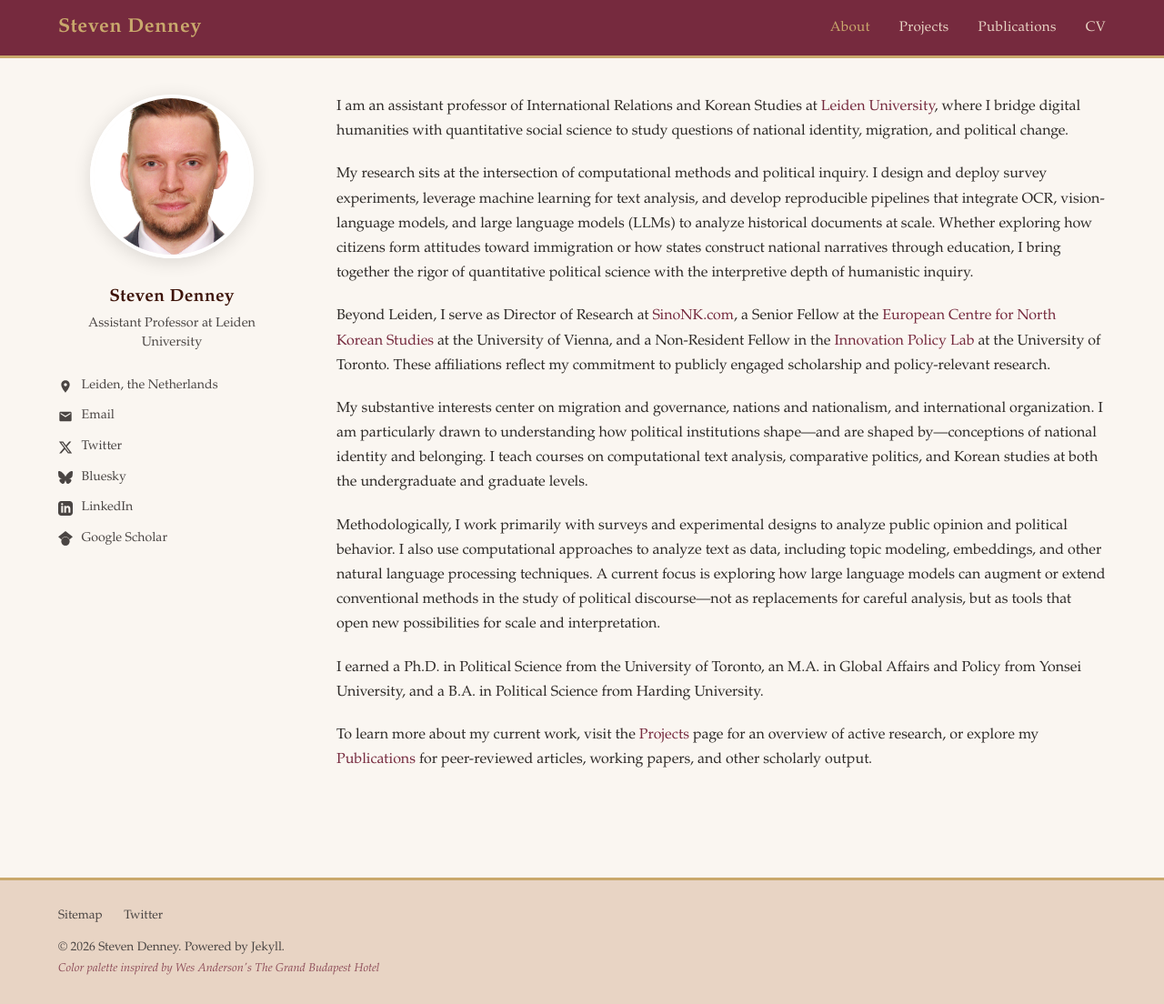
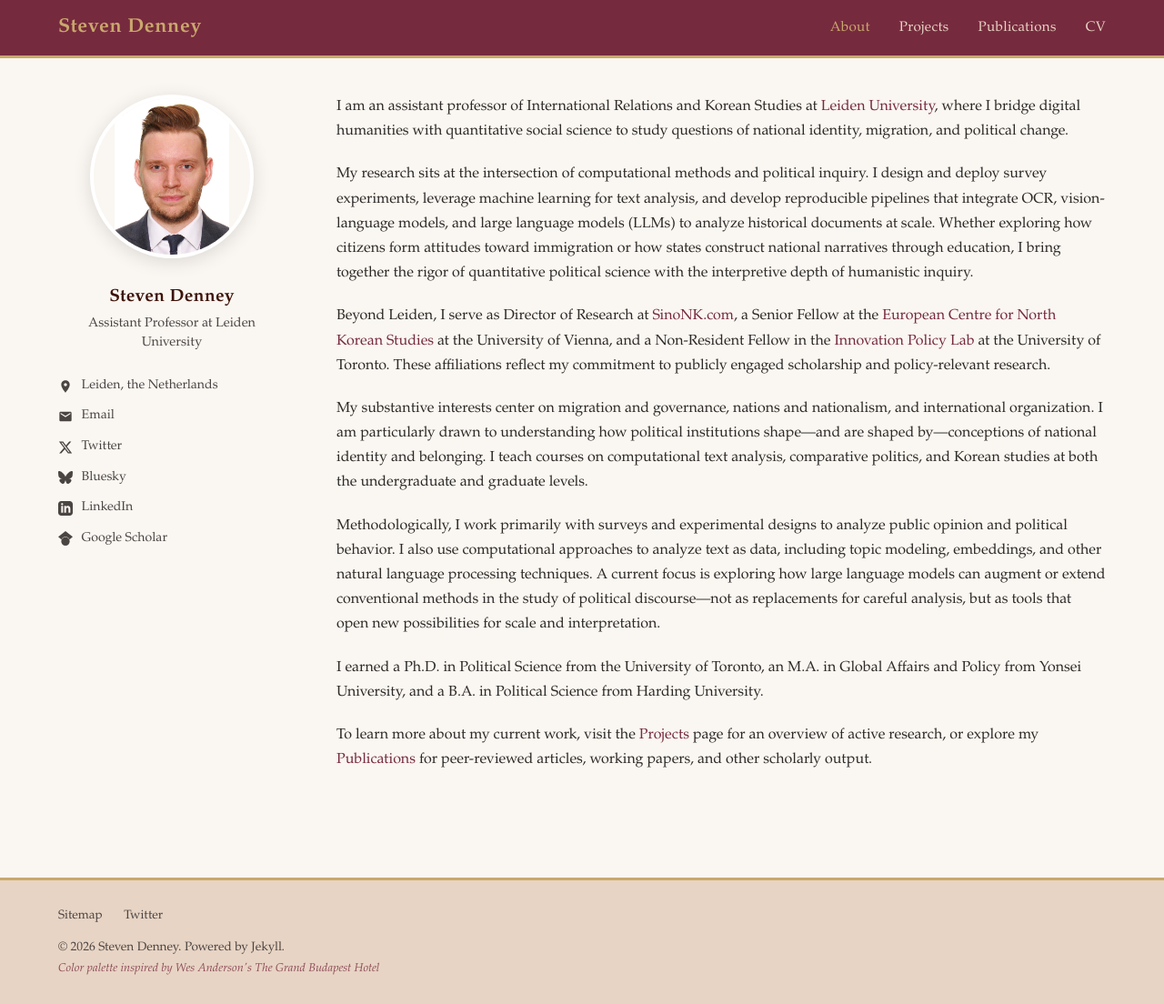
Before and after one commit to scdenney/scdenney.github.io, a Jekyll site: the page built from index.md, in a window 1280 px wide and 1104 px high. Shown: the whole window at 91% size. Built offline with Jekyll 4.4.1, drawn with Linux system fonts in a browser that asks for light colours.

Commit message:
Adjust headshot to show more of the image frame
Change object-fit from cover to contain so the full image
is visible rather than being cropped/zoomed

Co-Authored-By: Claude Opus 4.5 <noreply@anthropic.com>

```diff
--- a/assets/css/style.css
+++ b/assets/css/style.css
@@ -140,7 +140,8 @@ body {
   width: 180px;
   height: 180px;
   border-radius: 50%;
-  object-fit: cover;
+  object-fit: contain;
+  background-color: var(--cream);
   border: 4px solid white;
   box-shadow: 0 4px 20px rgba(0,0,0,0.12);
   margin-bottom: 1.25rem;
```
